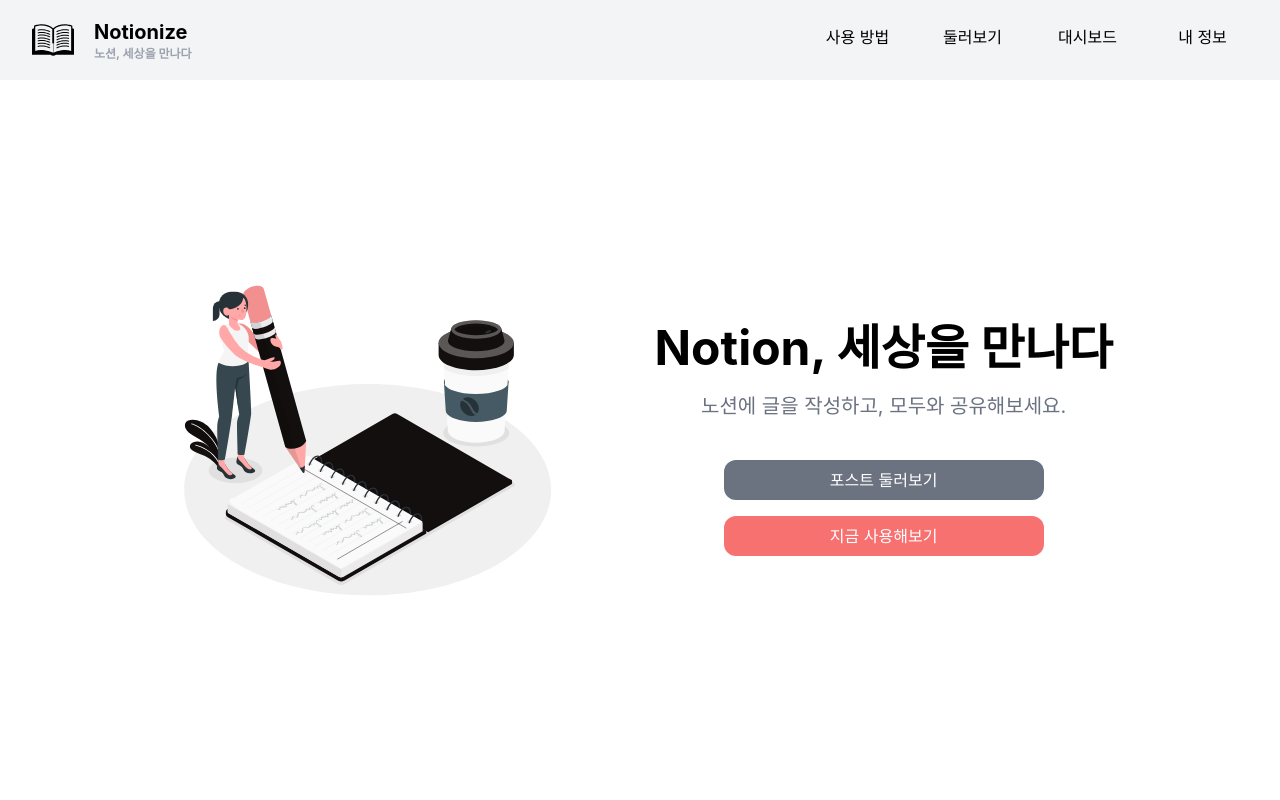
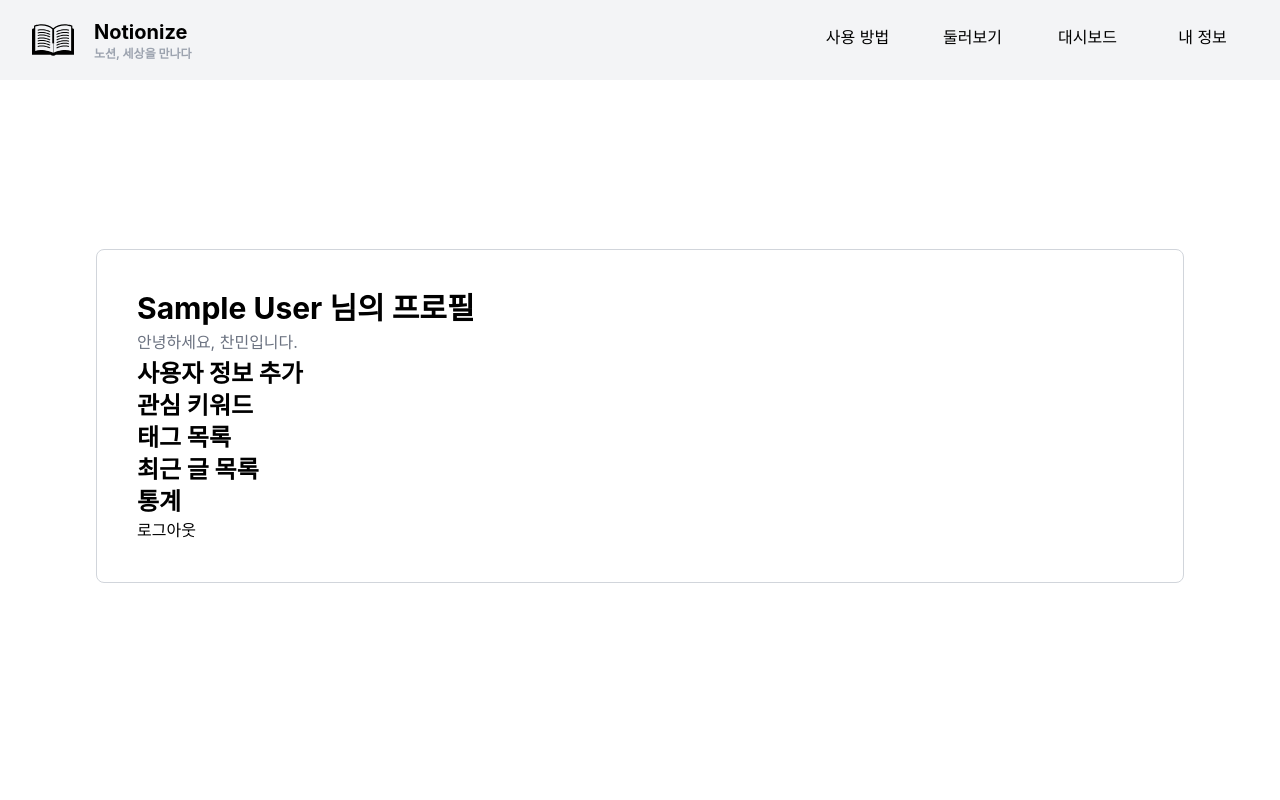
Before and after one commit to C17AN/notionize, a Next.js app: page / in a window 1280 px wide. Shown: the top 800 px of the page. Built offline with nearby package versions, Linux system fonts and the light colour scheme; no server answers; sample sign-in values are in the browser's storage.

Commit message:
style: 프로필 컨테이너 스타일 추가

```diff
--- /dev/null
+++ b/components/layout/profileContainer.tsx
@@ -0,0 +1,11 @@
+import React from "react";
+
+interface Props {
+  children?: React.ReactChild;
+}
+
+const profileContainer: React.FC<Props> = ({ children }) => {
+  return <div className="border border-gray-300 p-10 rounded-lg w-[85%]">{children}</div>;
+};
+
+export default profileContainer;
--- /dev/null
+++ b/pages/[...profile].tsx
@@ -0,0 +1,61 @@
+import { NextApiRequest, NextApiResponse } from "next";
+import { getSession, signOut, useSession } from "next-auth/client";
+import React from "react";
+import styled from "styled-components";
+import Container from "../components/layout/container";
+import ProfileContainer from "../components/layout/profileContainer";
+
+const profile = ({ session }) => {
+  return (
+    <Container>
+      <ProfileContainer>
+        <>
+          <h1 className="text-3xl font-bold">{session.user.name} 님의 프로필</h1>
+          <h3 className="text-gray-500 my-1">안녕하세요, 찬민입니다.</h3>
+          {/* <InputInfoContainer>
+            <label htmlFor="name">이름</label>
+            <input id="name" placeholder="이름" />
+          </InputInfoContainer>
+          <InputInfoContainer>
+            <label htmlFor="id">아이디</label>
+            <input id="id" placeholder="아이디" />
+          </InputInfoContainer> */}
+          <h2 className="text-2xl font-bold">사용자 정보 추가</h2>
+          <h2 className="text-2xl font-bold">관심 키워드</h2>
+          <h2 className="text-2xl font-bold">태그 목록</h2>
+          <h2 className="text-2xl font-bold">최근 글 목록</h2>
+          <h2 className="text-2xl font-bold">통계</h2>
+
+          <button onClick={() => signOut({ callbackUrl: "/" })}>로그아웃</button>
+        </>
+      </ProfileContainer>
+    </Container>
+  );
+};
+
+export async function getServerSideProps(ctx) {
+  return {
+    props: {
+      session: await getSession(ctx),
+    },
+  };
+}
+
+const InputInfoContainer = styled.div`
+  display: flex;
+  min-width: 300px;
+  border: 1px solid #cdcdcd;
+`;
+
+// export const getServerSideProps = async (req: NextApiRequest, res: NextApiResponse) => {
+//   const session = await getSession({ req });
+//   console.log(session);
+//   return {
+//     props: {
+//       session,
+//       data: "hello",
+//     },
+//   };
+// };
+
+export default profile;
--- a/pages/dashboard.tsx
+++ b/pages/dashboard.tsx
@@ -5,6 +5,7 @@ import Button from "../components/common/Button";
 import Container from "../components/layout/container";
 import { useRouter } from "next/router";
 import { getSession } from "next-auth/client";
+import Link from "next/link";
 
 const dashboard = ({ session }) => {
   const router = useRouter();
@@ -20,9 +21,11 @@ const dashboard = ({ session }) => {
         <Image src="/images/dashboard/setting.svg" width={400} height={450} />
         <p className="text-2xl font-bold">이런, Notion API 키가 보이질 않네요!</p>
         <p className="text-base mt-2">노션 정보를 불러오기 위해 아래 튜토리얼을 완료해 주세요.</p>
-        <Button className="py-3 px-5 bg-gray-500 hover:bg-gray-700 transition-colors rounded-xl text-white text-sm mt-5">
-          Notion 연동 튜토리얼
-        </Button>
+        <Link href="/instruction">
+          <Button className="py-3 px-5 bg-gray-500 hover:bg-gray-700 transition-colors rounded-xl text-white text-sm mt-5">
+            Notion 연동 튜토리얼
+          </Button>
+        </Link>
       </>
     </Container>
   );
--- a/pages/login.tsx
+++ b/pages/login.tsx
@@ -24,7 +24,7 @@ const login = (props: Props) => {
         <form className="flex flex-col items-center">
           <div className="flex flex-col items-center min-w-[80%] mb-5">
             <FormTextInput type="text" placeholder="아이디 또는 이메일" className="mb-2" />
-            <FormTextInput type="text" placeholder="비밀번호" />
+            <FormTextInput type="password" placeholder="비밀번호" />
           </div>
           <div className="flex flex-col items-center min-w-[80%] mb-3">
             <LoginButton className="bg-red-400 hover:bg-red-500 transition-colors text-white">
--- a/pages/profile.tsx
+++ /dev/null
@@ -1,52 +0,0 @@
-import { NextApiRequest, NextApiResponse } from "next";
-import { getSession, signOut } from "next-auth/client";
-import React from "react";
-import styled from "styled-components";
-import Container from "../components/layout/container";
-
-const profile = ({ session }) => {
-  return (
-    <Container>
-      <>
-        <h1 className="text-3xl font-bold">{session.user.name}님의 프로필</h1>
-        <InputInfoContainer>
-          <label htmlFor="name">이름</label>
-          <input id="name" placeholder="이름" />
-        </InputInfoContainer>
-        <InputInfoContainer>
-          <label htmlFor="id">아이디</label>
-          <input id="id" placeholder="아이디" />
-        </InputInfoContainer>
-        <h2 className="text-2xl font-bold">작성 태그</h2>
-        <button onClick={() => signOut({ callbackUrl: "/" })}>로그아웃</button>
-      </>
-    </Container>
-  );
-};
-
-export async function getServerSideProps(ctx) {
-  return {
-    props: {
-      session: await getSession(ctx),
-    },
-  };
-}
-
-const InputInfoContainer = styled.div`
-  display: flex;
-  min-width: 300px;
-  border: 1px solid #cdcdcd;
-`;
-
-// export const getServerSideProps = async (req: NextApiRequest, res: NextApiResponse) => {
-//   const session = await getSession({ req });
-//   console.log(session);
-//   return {
-//     props: {
-//       session,
-//       data: "hello",
-//     },
-//   };
-// };
-
-export default profile;
```
Also changed, not shown: components/common/Tag.tsx (added).
